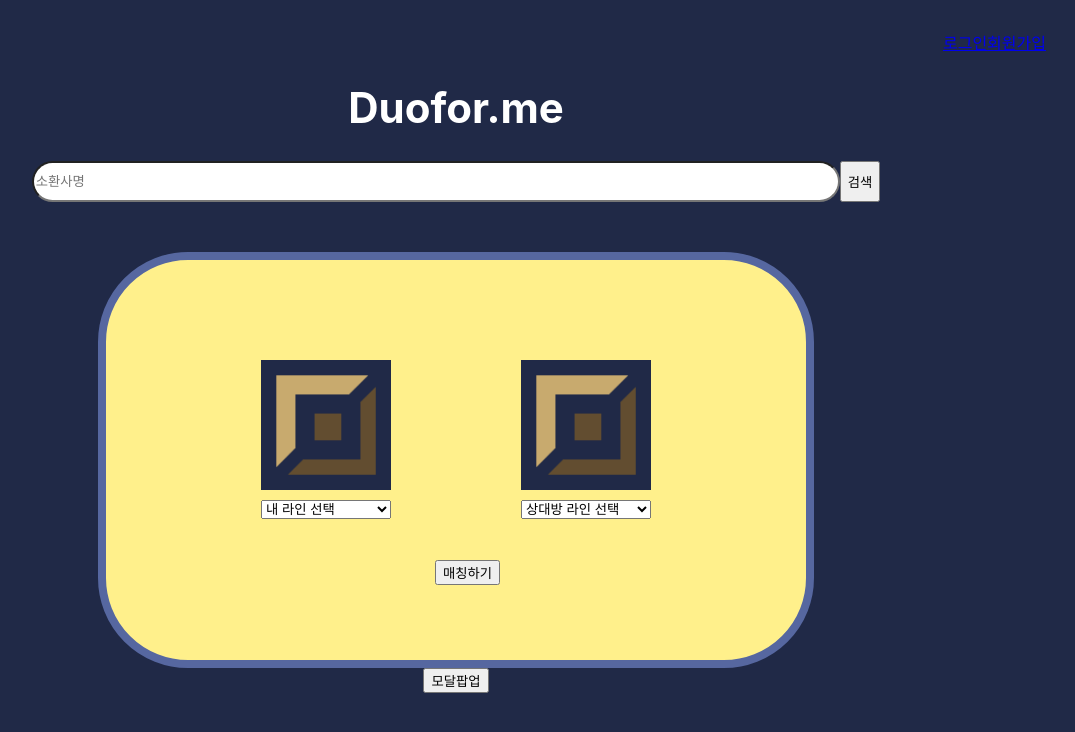
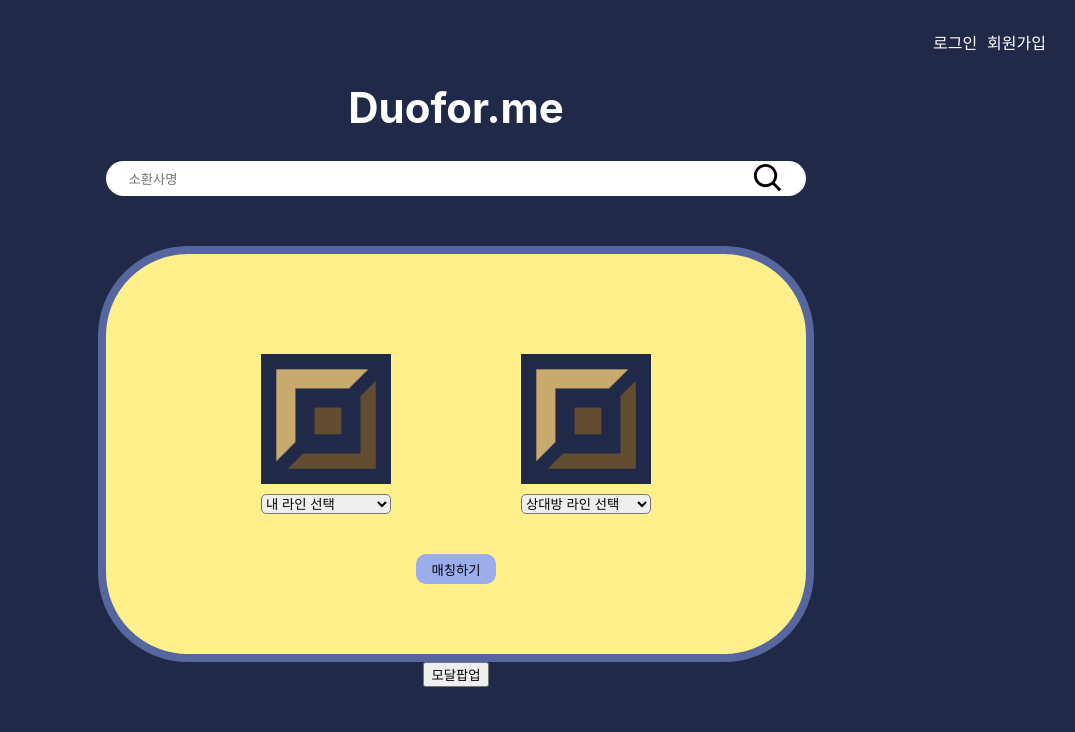
Before and after one commit to HighMoon0118/DuoForMe, a React (Create React App) app in the folder frontend/: page / in a window 1280 px wide. Shown: the top 732 px of the page, without its empty margins (184-1259 px from the left). Built offline with nearby package versions, Linux system fonts and the light colour scheme.

Commit message:
ADD : main, sidebar css

```diff
--- a/frontend/package.json
+++ b/frontend/package.json
@@ -11,6 +11,7 @@
     "http-proxy-middleware": "^2.0.1",
     "react": "^17.0.2",
     "react-dom": "^17.0.2",
+    "react-icons": "^4.2.0",
     "react-redux": "^7.2.5",
     "react-router-dom": "^5.3.0",
     "react-scripts": "^4.0.3",
--- a/frontend/src/detail/NavBar.css
+++ b/frontend/src/detail/NavBar.css
@@ -21,3 +21,21 @@
   margin-left: 10px;
   margin-right: 10px;
 }
+
+#navbar .m-30 .input-search {
+  display: inline-flex;
+  justify-content: center;
+  align-items: center;
+  width: 220px;
+  height: 26px;
+  background-color: white;
+  border-radius: 10px;
+}
+#navbar .m-30 .input-search .small-input {
+  border: none;
+  outline: none;
+  width: 180px;
+  height: 26px;
+  background-color: transparent;
+  padding: 0px;
+}
--- a/frontend/src/detail/NavBar.js
+++ b/frontend/src/detail/NavBar.js
@@ -2,6 +2,7 @@ import React, {useState} from 'react';
 import "./NavBar.css"
 import { Link } from 'react-router-dom';
 import { cancelMatching } from "../api/MatchingAPI"
+import {BiSearch} from "react-icons/bi"
 function NavBar ({isLogin, logout, isMatching, history}) {
   const [ inputText, setInputText ] = useState("")
   function onChangeInput(e) {
@@ -17,17 +18,25 @@ function NavBar ({isLogin, logout, isMatching, history}) {
     localStorage.setItem("token", "")
     logout()
   }
-
+  function enterkey() {
+    if (window.event.keyCode === 13) {
+      history.push(`/detail/${inputText}`)
+    }
+  }
   return (
     <div id="navbar">
       <div className="logo"><h1>Duofor.me</h1></div>
       <div className="m-30">
-        <input onChange={onChangeInput} value={inputText} placeholder="소환사명"  className="input-search mw-10" />
-        <button onClick={onSearch}>검색</button>
+        <div className="input-search mw-10">
+          <input onChange={onChangeInput} value={inputText} placeholder="소환사명" className="small-input" onKeyUp={enterkey} />
+          <BiSearch size="20" color="black" onClick={onSearch}/>
+        </div>
+        {/* <input onChange={onChangeInput} value={inputText} placeholder="소환사명"  className="input-search mw-10" />
+        <button onClick={onSearch}>검색</button> */}
         { isLogin && <span className="mw-10 log-out" onClick={logOut}>로그아웃</span> }
-        { isLogin && <Link to="/useredit">회원정보</Link> }
-        { !isLogin && <Link className="mw-10" to="/login">로그인</Link> }
-        { !isLogin && <Link className="mw-10" to="/signup">회원가입</Link> }
+        { isLogin && <Link to="/useredit" style={{ textDecoration: "none", color: "white", marginLeft:"5px"}}>회원정보</Link> }
+        { !isLogin && <Link className="mw-10" style={{ textDecoration: "none", color: "white"}} to="/login">로그인</Link> }
+        { !isLogin && <Link className="mw-10" style={{ textDecoration: "none", color: "white", marginLeft:"5px"}} to="/signup">회원가입</Link> }
       </div>
     </div>
   );
--- a/frontend/src/detail/sidebar/Sidebar.css
+++ b/frontend/src/detail/sidebar/Sidebar.css
@@ -1,14 +1,15 @@
 #sidebar {
-    display: inline;
-    width: 300px;
-    height: 700px;
+  display: inline;
+  width: 300px;
+  height: 700px;
   }
 #sidebar .fixed {
   position: fixed;
   background-color: gray;
   width: 300px;
-  height: 700px;
+  height: 660px;
   right: 5rem;
+  margin-top: 10px;
 }
 #sidebar .user-img {
   display: inline-block;
@@ -29,6 +30,7 @@
   background-color: darkkhaki;
   height: 50px;
   margin: 10px 15px;
+  width: 240px;
 }
 #sidebar .fixed .select-box {
   margin: 10px 0px;
@@ -37,4 +39,20 @@
 #sidebar .fixed .select-box .drop-down {
   margin-top: 10px;
   width: 130px;
+  height: 20px;
+  border-radius: 5px;
+  text-decoration: none;
 }
+#sidebar .fixed .success-user {
+  position: absolute;
+  top: 40%;
+  height: 380px;
+  overflow-y: scroll;
+}
+#sidebar .fixed .matching-btn {
+  border: none;
+  width: 100px;
+  height: 30px;
+  border-radius: 10px;
+  margin-top: 10px;
+}
--- a/frontend/src/detail/sidebar/Sidebar.js
+++ b/frontend/src/detail/sidebar/Sidebar.js
@@ -5,7 +5,9 @@ import SuccessMatchingUser from './SuccessMatchingUser'
 import { cancelMatching, requestMatching } from "../../api/MatchingAPI";
 
 function Sidebar ({time, me, you, isMatching, changeMatching, myLine, yourLine, isLogin, history}) {
-  const successMatchingUser = [{id: 1, image: "img/userIcon1.jpg", userName: "소환사1"}, {id: 2, image: "img/userIcon1.jpg", userName: "소환사2"}, {id: 3, image: "img/userIcon1.jpg", userName: "소환사3"}]
+  const successMatchingUser = [{id: 1, image: "img/userIcon1.jpg", userName: "소환사1"}, {id: 2, image: "img/userIcon1.jpg", userName: "소환사2"}, {id: 3, image: "img/userIcon1.jpg", userName: "소환사3"},
+  {id: 4, image: "img/userIcon1.jpg", userName: "소환사1"}, {id: 5, image: "img/userIcon1.jpg", userName: "소환사2"}, {id: 6, image: "img/userIcon1.jpg", userName: "소환사3"}, {id: 7, image: "img/userIcon1.jpg", userName: "소환사7"},
+  {id: 8, image: "img/userIcon1.jpg", userName: "소환사3"}, {id: 9, image: "img/userIcon1.jpg", userName: "소환사7"}]
   function matching() {
     if (!isLogin) {
       alert("로그인이 필요합니다!")
@@ -33,7 +35,7 @@ function Sidebar ({time, me, you, isMatching, changeMatching, myLine, yourLine,
   return (
     <div id="sidebar">
       <div className="fixed">
-        <h1>SideBar</h1>
+        {isMatching? <h1>매칭정보</h1> : <h1>매칭신청</h1>}
         {isMatching ?
           <div>
             <Timer time={time}/>
@@ -65,8 +67,10 @@ function Sidebar ({time, me, you, isMatching, changeMatching, myLine, yourLine,
             </div>
           </div>
         }
-        <button className="matching-btn" onClick={ matching }>{ isMatching ? "매칭 중" : "매칭하기" }</button>
-        {successMatchingUser.map((successUser) => <SuccessMatchingUser key={successUser.id} image={successUser.image} userName={successUser.userName} />)}
+        <button className="matching-btn" onClick={ matching }>{ isMatching ? "매칭취소" : "매칭하기" }</button>
+        <div className="success-user">
+          {successMatchingUser.map((successUser) => <SuccessMatchingUser key={successUser.id} image={successUser.image} userName={successUser.userName} />)}
+        </div>
       </div>
     </div>
   )
--- a/frontend/src/main/Main.css
+++ b/frontend/src/main/Main.css
@@ -13,19 +13,24 @@ body {
 #main > .nav-padding {
   padding-top: 30px;
 }
-#main-search > .center {
+#main-search {
   display: flex;
   justify-content: center;
 }
-#main-search > .center {
+#main-search > .input-box {
   display: flex;
   justify-content: center;
-}
-#main-search > .center .large-input {
-  width: 800px;
+  width: 700px;
   height: 35px;
   border-radius: 90px;
+  background-color: white;
+}
+#main-search > .input-box .large-input {
+  width: 620px;
+  height: 35px;
+  border: none;
   outline: none;
+  background-color: transparent;
 }
 #main-matching > .center {
   display: flex;
@@ -58,12 +63,21 @@ body {
 #main-matching > .center .matching-box .center-group .select-box .drop-down {
   margin-top: 10px;
   width: 130px;
+  height: 20px;
+  border-radius: 5px;
+  text-decoration: none;
 }
+
 #main-matching > .center .matching-box .matching-btn {
   display: block;
   position: absolute;
   top: 75%;
-  left: 47%;
+  left: 44.287%;
+  background-color: #9badeb;
+  border: none;
+  width: 80px;
+  height: 30px;
+  border-radius: 10px;
 }
 #main-matching > .center .matching-box .center-group .timer {
   display: inline-block;
--- a/frontend/src/main/Main.js
+++ b/frontend/src/main/Main.js
@@ -26,9 +26,9 @@ function Main({history, isLogin, logout, isMatching}) {
     <div id="main">
       <div className="text-left nav-padding">
         { isLogin && <span className="mw-10 log-out" onClick={logOut}>로그아웃</span> }
-        { isLogin && <Link to="/useredit">회원정보</Link> }
-        { !isLogin && <Link className="mw-10" to="/login">로그인</Link> }
-        { !isLogin && <Link className="mw-10" to="/signup">회원가입</Link> }
+        { isLogin && <Link to="/useredit" style={{ textDecoration: "none", color: "white", marginLeft:"10px"}}>회원정보</Link> }
+        { !isLogin && <Link className="mw-10" style={{ textDecoration: "none", color: "white"}} to="/login">로그인</Link> }
+        { !isLogin && <Link className="mw-10" style={{ textDecoration: "none", color: "white", marginLeft:"10px"}} to="/signup">회원가입</Link> }
 
       </div>
       <h1 className="main-font">
--- a/frontend/src/main/MainMatching.js
+++ b/frontend/src/main/MainMatching.js
@@ -62,7 +62,7 @@ function MainMatching({isMatching, changeMatching, time, me, you, myLine, yourLi
               </select>
             </div>
           </div>
-          <button className="matching-btn" onClick={ matching }>{ isMatching ? "매칭 중" : "매칭하기" }</button>
+          <button className="matching-btn" onClick={ matching }>{ isMatching ? "매칭취소" : "매칭하기" }</button>
         </div>
       </div>
     </div>
--- a/frontend/src/main/MainSearch.js
+++ b/frontend/src/main/MainSearch.js
@@ -1,4 +1,5 @@
 import React, { useState } from "react"
+import {BiSearch} from "react-icons/bi"
 function MainSearch({history}) {
   const [ inputText, setInputText ] = useState("")
   function onChangeInput(e) {
@@ -7,11 +8,17 @@ function MainSearch({history}) {
   function onSearch() {
     history.push(`/detail/${inputText}`)
   }
+  function enterkey() {
+    if (window.event.keyCode === 13) {
+      history.push(`/detail/${inputText}`)
+    }
+  }
   return (
     <div id="main-search">
-      <div className="center">
-        <input onChange={onChangeInput} value={inputText} placeholder="소환사명" className="large-input" />
-        <button onClick={onSearch}>검색</button>
+      <div className="input-box">
+        <input onChange={onChangeInput} value={inputText} placeholder="소환사명" className="large-input" onKeyUp={enterkey} />
+        {/* <button onClick={onSearch}>검색</button> */}
+        <BiSearch size="35" color="black" onClick={onSearch}/>
       </div>
     </div>
   )
```
Also changed, not shown: 1 other file (tests, documents, lock files or other folders).
